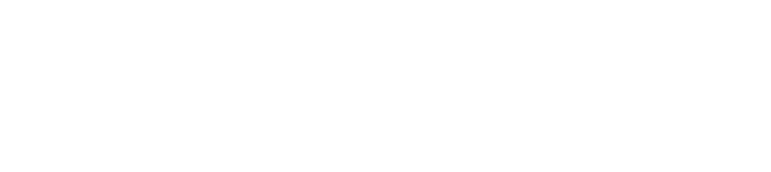
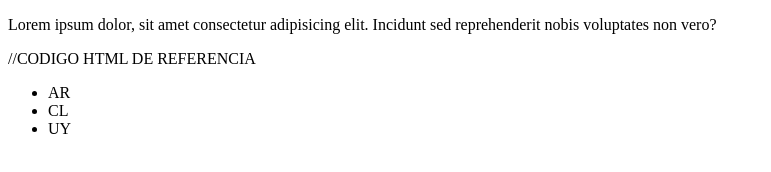
Before and after one commit to maxirosanda/resumenJS, a plain HTML site: page index.html in a window 1280 px wide. Shown: the whole page, without its empty margins (0-771 px from the left). Drawn offline with Linux system fonts and the light colour scheme.

Commit message:
1 file modified, 1 added

```diff
--- /dev/null
+++ b/clase8DOM.js
@@ -0,0 +1,10 @@
+let app     = document.getElementById("app");
+let parrafo = document.getElementById("parrafo1");
+// innerHTML toma el contenido interno del nodo, se puede usar para acceder al contenido o modificalo
+console.log(app.innerHTML);
+console.log(parrafo.innerHTML);
+//CODIGO JS
+let paises = document.getElementsByClassName("paises");
+console.log(paises[0].innerHTML);
+console.log(paises[1].innerHTML);
+console.log(paises[2].innerHTML);
--- a/index.html
+++ b/index.html
@@ -5,10 +5,17 @@
     <meta charset="UTF-8" />
     <meta name="viewport" content="width=device-width" />
     <link rel="stylesheet" href="styles.css" />
-
   </head>
   <body>
-
-    <script type="module" src="./clase7MathDate.js"></script>
+    <div id="app">
+      <p id="parrafo1">Lorem ipsum dolor, sit amet consectetur adipisicing elit. Incidunt sed reprehenderit nobis voluptates non vero?</p>
+    </div>
+    //CODIGO HTML DE REFERENCIA
+    <ul>
+        <li class="paises">AR</li>
+        <li class="paises">CL</li>
+        <li class="paises">UY</li>
+    </ul>
+    <script type="module" src="./clase8DOM.js"></script>
   </body>
 </html>
```
